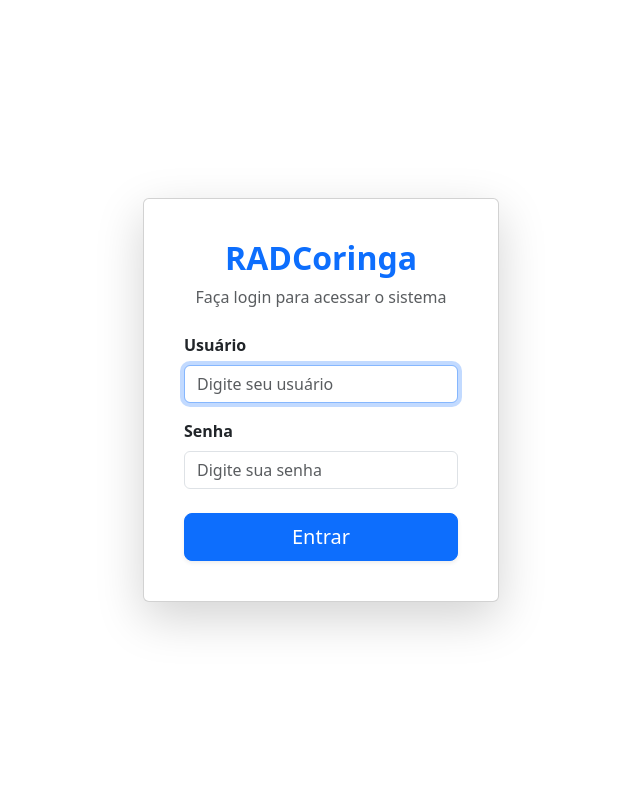
After one commit to EmersonComar/radcoringa, a Django app: page /login/ in a window 1280 px wide. The commit adds this page. Shown: the whole page, without its empty margins (319-959 px from the left). Run offline with Django 5.2, Linux system fonts and the light colour scheme.

Commit message:
feat: implement user authentication system with login/logout views and require login for core views

```diff
--- a/core/settings.py
+++ b/core/settings.py
@@ -123,3 +123,8 @@ USE_TZ = True
 # https://docs.djangoproject.com/en/6.0/howto/static-files/
 
 STATIC_URL = "/static/"
+
+# Authentication Configuration
+LOGIN_URL = "login"
+LOGIN_REDIRECT_URL = "home"
+LOGOUT_REDIRECT_URL = "login"
--- /dev/null
+++ b/coringa/templates/coringa/login.html
@@ -0,0 +1,74 @@
+<!DOCTYPE html>
+<html lang="pt-br">
+<head>
+    <meta charset="UTF-8">
+    <meta name="viewport" content="width=device-width, initial-scale=1">
+    <link href="https://cdn.jsdelivr.net/npm/bootstrap@5.3.8/dist/css/bootstrap.min.css" rel="stylesheet" integrity="sha384-sRIl4kxILFvY47J16cr9ZwB07vP4J8+LH7qKQnuqkuIAvNWLzeN8tE5YBujZqJLB" crossorigin="anonymous">
+    <title>Entrar - RADCoringa</title>
+</head>
+<body class="min-vh-100 d-flex align-items-center justify-content-center">
+
+    <div class="container">
+        <div class="row justify-content-center">
+            <div class="col-md-5 col-lg-4">
+                <div class="card login-card shadow-lg p-4">
+                    <div class="card-body">
+                        <div class="text-center mb-4">
+                            <h2 class="fw-bold text-primary">RADCoringa</h2>
+                            <p class="text-muted">Faça login para acessar o sistema</p>
+                        </div>
+
+                        {% if form.errors or form.non_field_errors %}
+                            <div class="alert alert-danger" role="alert">
+                                <div class="small">Usuário e/ou senha incorretos.</div>
+                            </div>
+                        {% endif %}
+
+                        <form method="post" action="{% url 'login' %}">
+                            {% csrf_token %}
+                            <input type="hidden" name="next" value="{{ next }}">
+
+                            <div class="mb-3">
+                                <label for="id_username" class="form-label fw-semibold">Usuário</label>
+                                <input type="text"
+                                       name="username"
+                                       autofocus
+                                       required
+                                       id="id_username"
+                                       class="form-control {% if form.username.errors %}is-invalid{% endif %}"
+                                       placeholder="Digite seu usuário">
+                                {% if form.username.errors %}
+                                    <div class="invalid-feedback">
+                                        {% for error in form.username.errors %}{{ error }}{% endfor %}
+                                    </div>
+                                {% endif %}
+                            </div>
+
+                            <div class="mb-3">
+                                <label for="id_password" class="form-label fw-semibold">Senha</label>
+                                <input type="password"
+                                       name="password"
+                                       required
+                                       id="id_password"
+                                       class="form-control {% if form.password.errors %}is-invalid{% endif %}"
+                                       placeholder="Digite sua senha">
+                                {% if form.password.errors %}
+                                    <div class="invalid-feedback">
+                                        {% for error in form.password.errors %}{{ error }}{% endfor %}
+                                    </div>
+                                {% endif %}
+                            </div>
+
+                            <div class="d-grid mt-4">
+                                <button type="submit" class="btn btn-primary btn-lg shadow-sm">Entrar</button>
+                            </div>
+                        </form>
+                    </div>
+                </div>
+            </div>
+        </div>
+    </div>
+
+    <script src="https://cdn.jsdelivr.net/npm/bootstrap@5.3.8/dist/js/bootstrap.bundle.min.js" integrity="sha384-FKyoEForCGlyvwx9Hj09JcYn3nv7wiPVlz7YYwJrWVcXK/BmnVDxM+D2scQbITxI" crossorigin="anonymous"></script>
+</body>
+</html>
--- a/coringa/templates/coringa/partials/_navbar.html
+++ b/coringa/templates/coringa/partials/_navbar.html
@@ -16,7 +16,10 @@
                 <div class="vr mx-2 text-white opacity-50 d-none d-lg-block"></div>
 
 
-                <button type="submit" class="btn btn-danger btn-sm">Sair</button>
+                <form action="{% url 'logout' %}" method="post" class="d-inline">
+                    {% csrf_token %}
+                    <button type="submit" class="btn btn-danger btn-sm">Sair</button>
+                </form>
 
 
             </div>
--- a/coringa/urls.py
+++ b/coringa/urls.py
@@ -1,7 +1,10 @@
 from django.urls import path
+from django.contrib.auth import views as auth_views
 from coringa.views import Home, Cadastro, Editar, Desativar, Detalhes
 
 urlpatterns = [
+    path('login/', auth_views.LoginView.as_view(template_name='coringa/login.html'), name='login'),
+    path('logout/', auth_views.LogoutView.as_view(), name='logout'),
     path('', Home, name='home'),
     path('cadastro/', Cadastro, name='Cadastro'),
     path('editar/<int:pk>/', Editar, name="editar"),
--- a/coringa/views.py
+++ b/coringa/views.py
@@ -1,9 +1,11 @@
 from django.shortcuts import render, redirect, get_object_or_404
 from django.core.paginator import Paginator, EmptyPage, PageNotAnInteger
+from django.contrib.auth.decorators import login_required
 
 from .forms import ClienteForm, IPFormSet
 from coringa.models import Cliente, ClienteIP
 
+@login_required
 def Home(request):
     clientes_list = Cliente.objects.order_by('data_expiracao')
     paginator = Paginator(clientes_list, 10)
@@ -24,6 +26,7 @@ def Home(request):
 
     return render(request, 'coringa/home.html', context)
 
+@login_required
 def Cadastro(request):
     if request.method == 'POST':
         form = ClienteForm(request.POST)
@@ -44,6 +47,7 @@ def Cadastro(request):
         'ips': formset
     })
 
+@login_required
 def Editar(request, pk):
     cliente = get_object_or_404(Cliente, pk=pk)
 
@@ -64,12 +68,14 @@ def Editar(request, pk):
         'ips': formset,
     })
 
+@login_required
 def Desativar(request, pk):
     cliente = get_object_or_404(Cliente, pk=pk)
     cliente.status = 'inativo'
     cliente.save()
     return redirect('home')
 
+@login_required
 def Detalhes(request, pk):
     cliente = get_object_or_404(Cliente, pk=pk)
     ips = ClienteIP.objects.filter(cliente=cliente)
```
